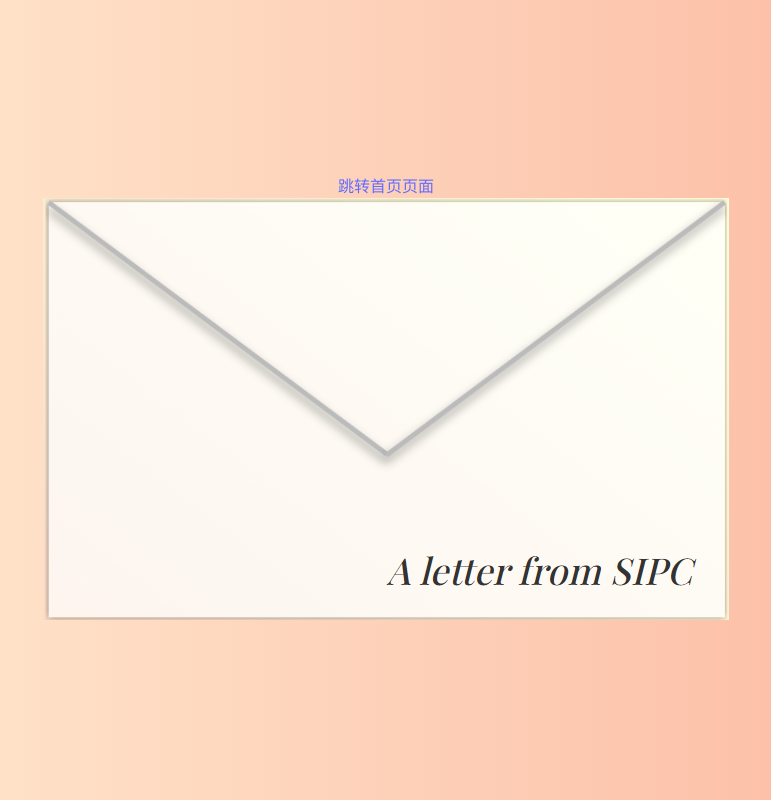
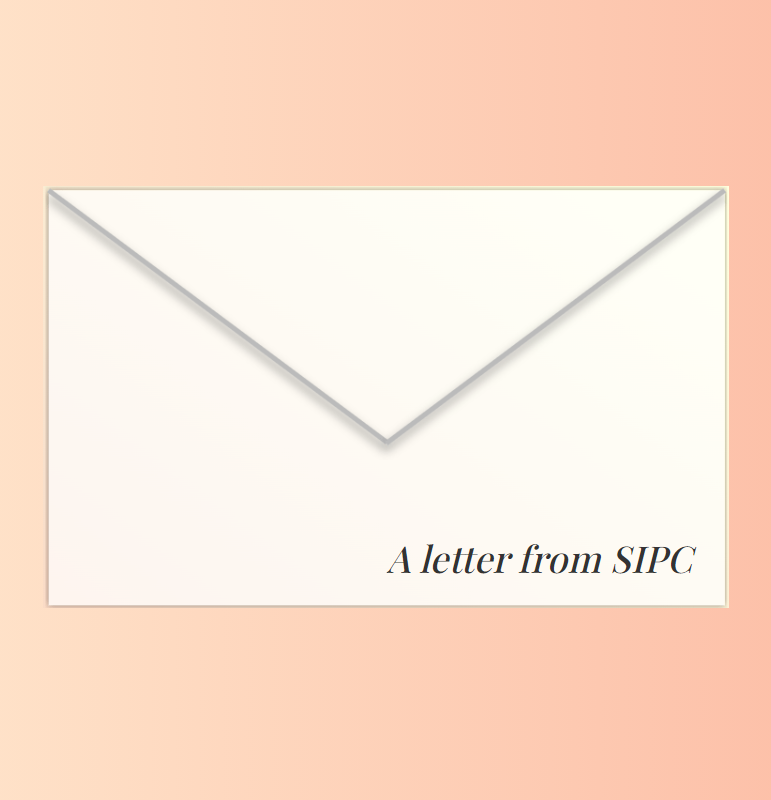
Before and after one commit to Argrule/invitatioin-letter, a Vue app: page / in a window 1280 px wide. Shown: the whole page, without its empty margins (254-1025 px from the left). Built offline with nearby package versions, Linux system fonts and the light colour scheme.

Commit message:
letter跳转home页

```diff
--- a/src/views/home.vue
+++ b/src/views/home.vue
@@ -3,14 +3,11 @@
     <div class="letter_content">
         <router-view/>
     </div>
-    <!-- <Test msg="this is a vue3 appliaction? hello world"/> -->
-    <!-- debug -->
-    <router-link to="/about">跳转关于页面</router-link>
 </template>
 
 <script setup>
-    // import Test from '../components/Test.vue'
 </script>
+
 <style scoped>
 .letter_content{
     width: 70vw;
--- a/src/views/letter.vue
+++ b/src/views/letter.vue
@@ -1,17 +1,26 @@
-<script setup>
-
-</script>
-
 <template>
-  <div class="global">
-    <router-link to="/home">跳转首页页面</router-link>
+  <div class="global" @click="gotoHome">
     <!-- 信封页 -->
     <div class="letter">
       <img src="../assets/letter.png" alt="letter for SIPCer" />
     </div>
-    <!-- <HelloWorld :msg="content" /> -->
   </div>
 </template>
+
+<script>
+  export default {
+    data(){
+      return {
+      }
+    },
+    methods:{
+      // 跳转home页
+      gotoHome(){
+        this.$router.push('/home');
+      }
+    }
+  }
+</script>
 
 <style>
 /* .global {
```
